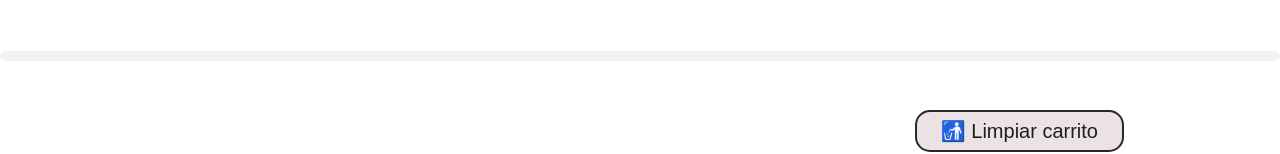
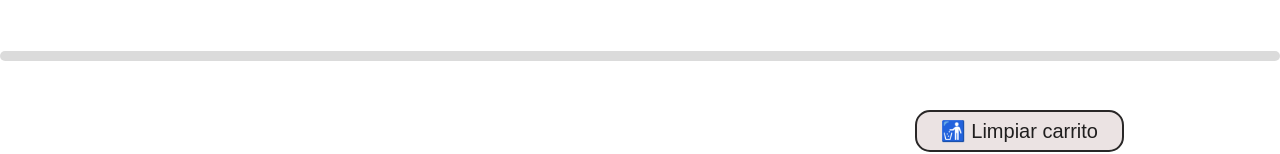
Before and after one commit to Lylhium/E-Commerce, a React (Create React App) app in the folder clasedos/: page /cart in a window 1280 px wide. Shown: the part 159-313 px from the top of the page. Built offline with nearby package versions, Linux system fonts and the light colour scheme.

Commit message:
commit 22

```diff
--- a/clasedos/src/components/CartPage/CartPage.css
+++ b/clasedos/src/components/CartPage/CartPage.css
@@ -11,7 +11,7 @@ div.contenedor {
 }
 
 div.cart-product  {
-    background-color: rgba(180, 180, 180, 0.164);
+    background-color: rgba(37, 37, 37, 0.164);
     color: rgb(90, 62, 42);
     font-size: 30px;
     border-radius: 15px;
--- a/clasedos/src/components/CartPage/CartPage.js
+++ b/clasedos/src/components/CartPage/CartPage.js
@@ -8,7 +8,7 @@ import { CartContext }  from '../../Context/CartContext/CartContext';
 
 
 export default function CartPage() {
-    const [cart,clear,removeItem]= useContext(CartContext);
+    const [cart,setCart,clear,removeItem]= useContext(CartContext);
 
     const PrecioTotal = cart.reduce((acc,curr) => acc + curr.price , 0);
 
```
